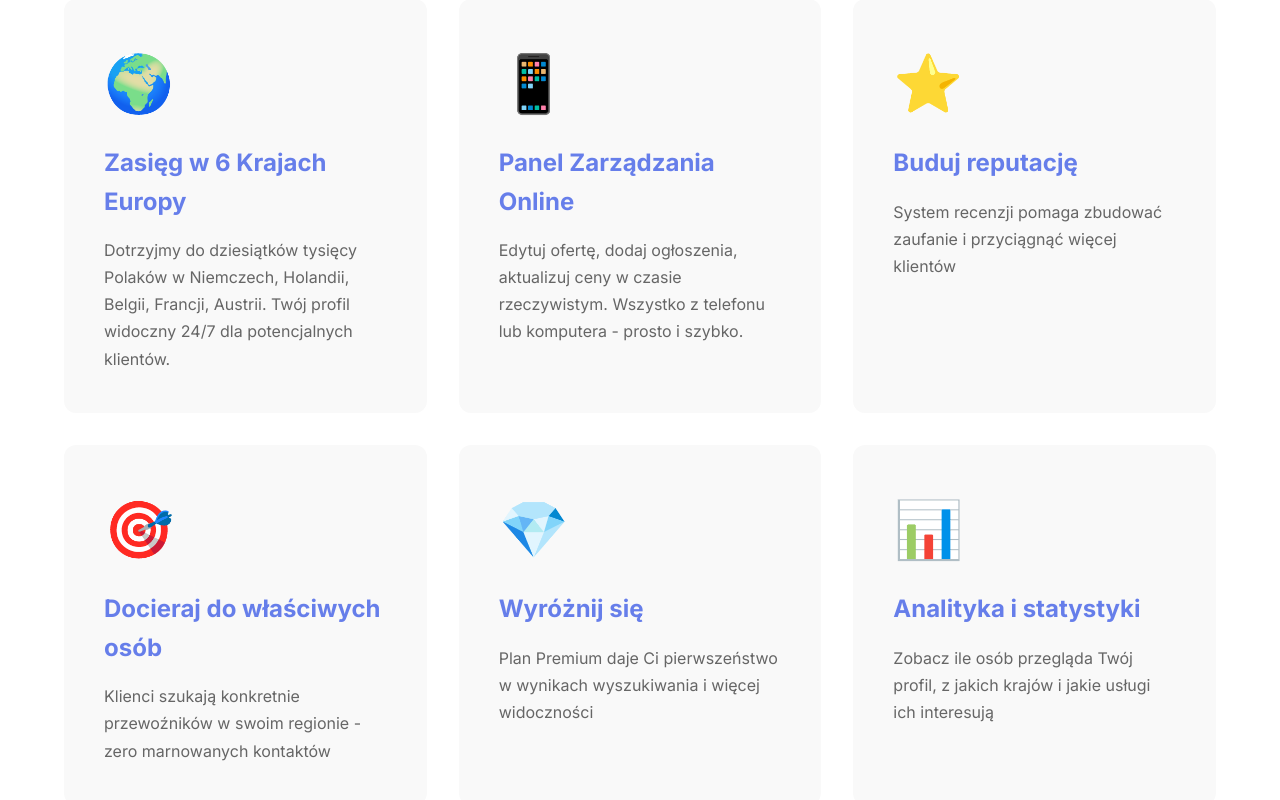
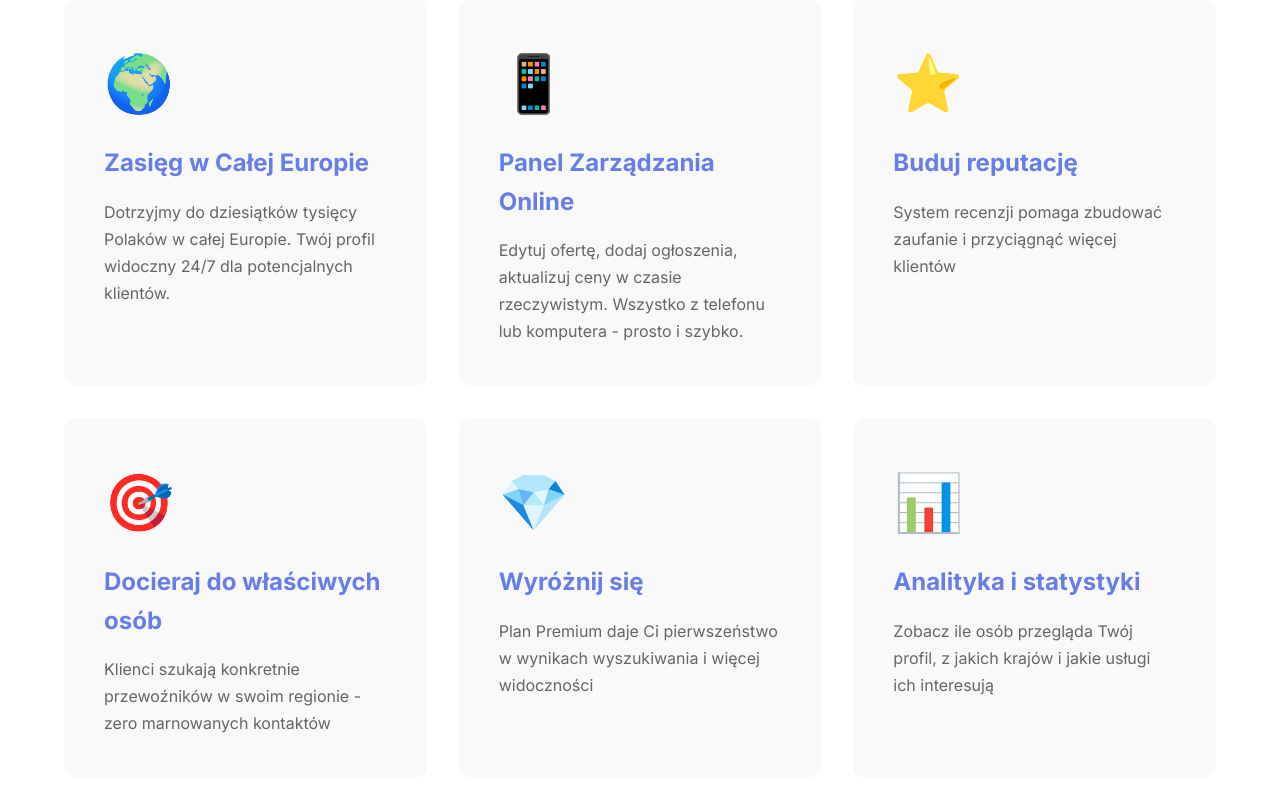
Before and after one commit to sebastianworkvia-ux/mybus-portal, a React (Vite) app in the folder frontend/: page /for-carriers in a window 1280 px wide. Shown: the part 1119-1919 px from the top of the page. Built offline with nearby package versions, Linux system fonts and the light colour scheme; no server answers.

Commit message:
Expand scope from 6 countries to all Europe - update translations (PL/EN/DE) and page content

```diff
--- a/frontend/src/locales/de.json
+++ b/frontend/src/locales/de.json
@@ -15,7 +15,7 @@
     "customers": {
       "title": "Finden Sie die besten Transportunternehmen",
       "subtitle": "Bustransport in ganz Europa",
-      "description": "190+ verifizierte Unternehmen | 6 Länder | Flughafentransfers, Geschäftstransport, Sonderveranstaltungen",
+      "description": "190+ verifizierte Unternehmen | Ganz Europa | Flughafentransfers, Geschäftstransport, Sonderveranstaltungen",
       "cta": "Jetzt nach Transportunternehmen suchen"
     },
     "carriers": {
--- a/frontend/src/locales/en.json
+++ b/frontend/src/locales/en.json
@@ -15,7 +15,7 @@
     "customers": {
       "title": "Find the best carriers",
       "subtitle": "Bus transport across all of Europe",
-      "description": "190+ verified companies | 6 countries | Airport transfers, business transport, special events",
+      "description": "190+ verified companies | All of Europe | Airport transfers, business transport, special events",
       "cta": "Search for a carrier now"
     },
     "carriers": {
--- a/frontend/src/locales/pl.json
+++ b/frontend/src/locales/pl.json
@@ -15,7 +15,7 @@
     "customers": {
       "title": "Znajdź najlepszych przewoźników",
       "subtitle": "Transport busem po całej Europie",
-      "description": "190+ zweryfikowanych firm | 6 krajów | Transport na lotnisko, fury, międzynarodowe",
+      "description": "190+ zweryfikowanych firm | Cała Europa | Transport na lotnisko, fury, międzynarodowe",
       "cta": "Szukaj przewoźnika teraz"
     },
     "carriers": {
--- a/frontend/src/pages/ForCarriersPage.jsx
+++ b/frontend/src/pages/ForCarriersPage.jsx
@@ -63,9 +63,9 @@ export default function ForCarriersPage() {
           <div className="benefits-grid">
             <div className="benefit-card">
               <div className="benefit-icon">🌍</div>
-              <h3>Zasięg w 6 Krajach Europy</h3>
+              <h3>Zasięg w Całej Europie</h3>
               <p>
-                Dotrzyjmy do dziesiątków tysięcy Polaków w Niemczech, Holandii, Belgii, Francji, Austrii.
+                Dotrzyjmy do dziesiątków tysięcy Polaków w całej Europie.
                 Twój profil widoczny 24/7 dla potencjalnych klientów.
               </p>
             </div>
--- a/frontend/src/pages/HomePage.jsx
+++ b/frontend/src/pages/HomePage.jsx
@@ -88,11 +88,11 @@ export default function HomePage() {
             <div className="hero-panel-icon">🔍</div>
             <h1>{t('hero.customers.title', 'Znajdź najlepszych przewoźników')}</h1>
             <p className="hero-panel-subtitle">{t('hero.customers.subtitle', 'Transport busem po całej Europie')}</p>
-            <p className="hero-panel-description">{t('hero.customers.description', '190+ zweryfikowanych firm | 6 krajów | Transport na lotnisko, fury, międzynarodowe')}</p>
+            <p className="hero-panel-description">{t('hero.customers.description', '190+ zweryfikowanych firm | Cała Europa | Transport na lotnisko, fury, międzynarodowe')}</p>
             <div className="hero-panel-stats">
               <div className="stat"><strong>✅ 190+</strong><br/>Przewoźników</div>
               <div className="stat"><strong>⭐ 4.8/5</strong><br/>Średnia ocena</div>
-              <div className="stat"><strong>🚌 6 Krajów</strong><br/>Europa</div>
+              <div className="stat"><strong>🚌 Cała Europa</strong><br/>Zasięg</div>
             </div>
             <Link to="/search" className="btn-hero btn-hero-primary" onClick={() => window.scrollTo(0, 0)}>
               {t('hero.customers.cta', 'Szukaj przewoźnika teraz')} →
```
